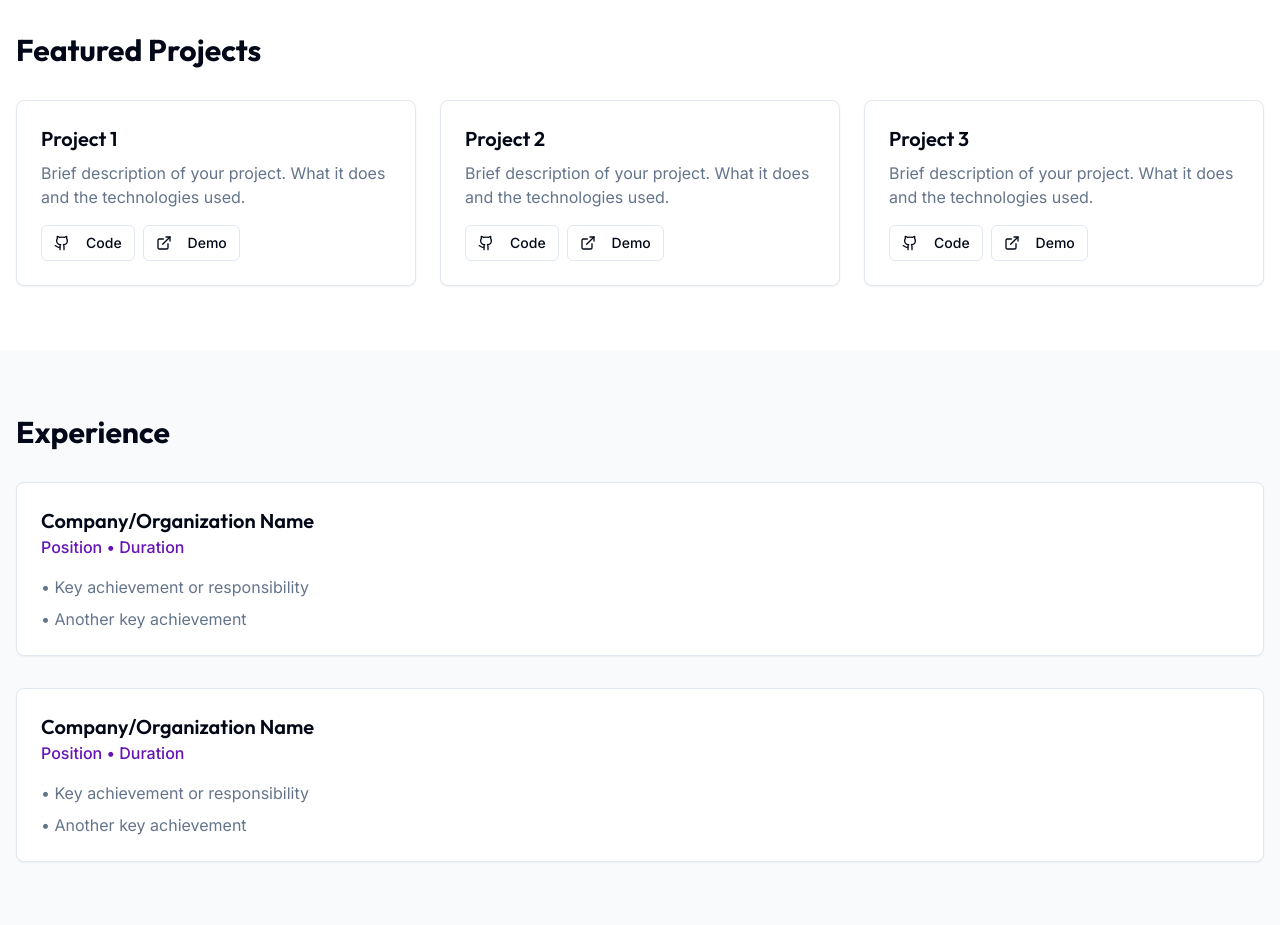
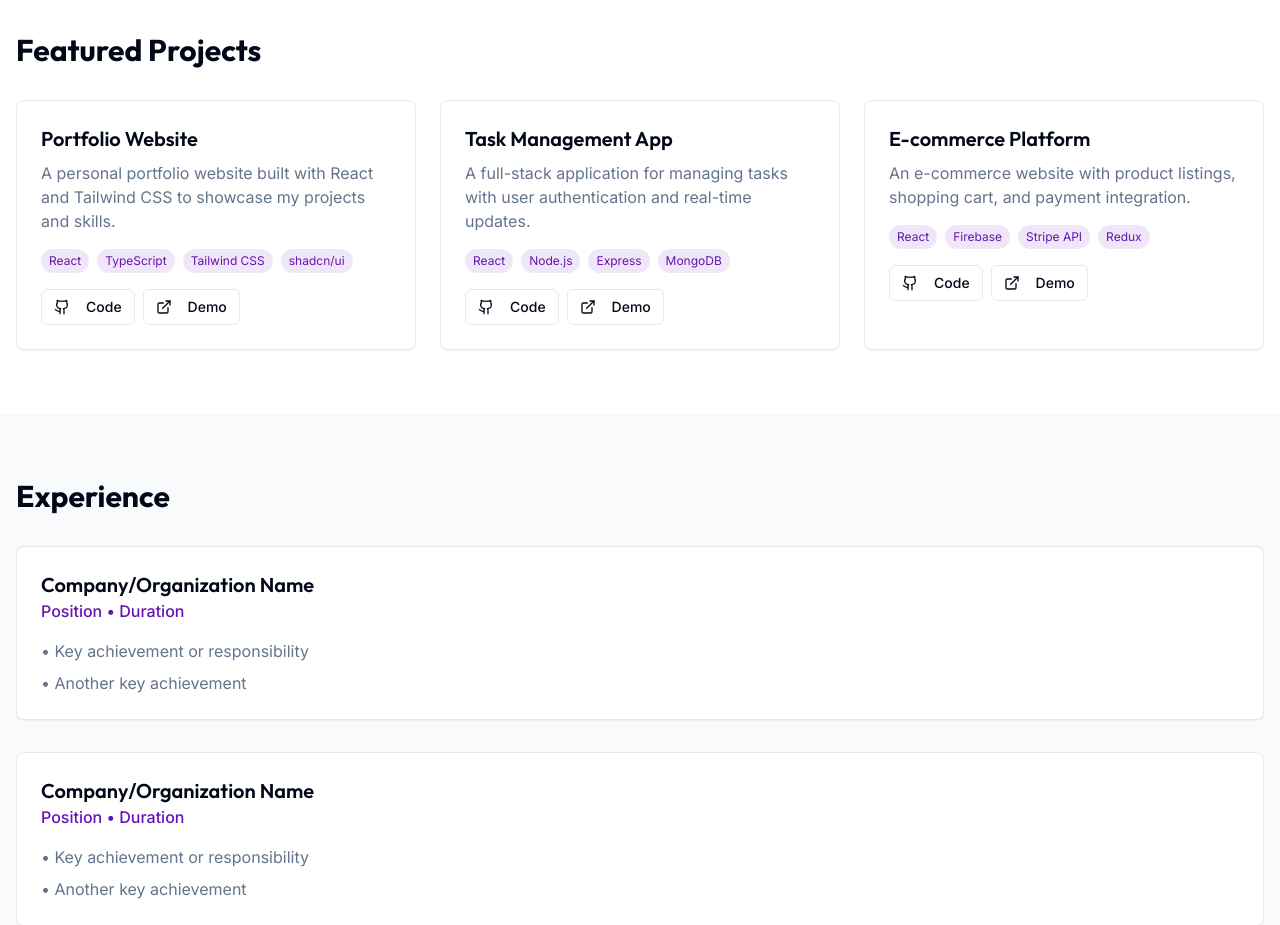
Before and after one commit to aniruddha-10/Aniruddha-Portfolio, a React (Vite) app: page / in a window 1280 px wide. Shown: the part 860-1785 px from the top of the page. Built offline with nearby package versions, Linux system fonts and the light colour scheme.

Commit message:
Update project section
Modify the project section to allow for individual project descriptions.

```diff
--- a/src/pages/Index.tsx
+++ b/src/pages/Index.tsx
@@ -1,4 +1,3 @@
-
 import { Github, Linkedin, Mail, ExternalLink } from 'lucide-react';
 import Navigation from '@/components/Navigation';
 import { Button } from '@/components/ui/button';
@@ -15,6 +14,33 @@ const Index = () => {
       });
     }
   };
+
+  const projects = [
+    {
+      id: 1,
+      title: "Portfolio Website",
+      description: "A personal portfolio website built with React and Tailwind CSS to showcase my projects and skills.",
+      technologies: ["React", "TypeScript", "Tailwind CSS", "shadcn/ui"],
+      githubLink: "https://github.com/your-username/portfolio",
+      demoLink: "https://your-portfolio-url.com",
+    },
+    {
+      id: 2,
+      title: "Task Management App",
+      description: "A full-stack application for managing tasks with user authentication and real-time updates.",
+      technologies: ["React", "Node.js", "Express", "MongoDB"],
+      githubLink: "https://github.com/your-username/task-manager",
+      demoLink: "https://your-task-app-url.com",
+    },
+    {
+      id: 3,
+      title: "E-commerce Platform",
+      description: "An e-commerce website with product listings, shopping cart, and payment integration.",
+      technologies: ["React", "Firebase", "Stripe API", "Redux"],
+      githubLink: "https://github.com/your-username/ecommerce",
+      demoLink: "https://your-ecommerce-url.com",
+    },
+  ];
 
   return (
     <div className="min-h-screen bg-background">
@@ -83,19 +109,26 @@ const Index = () => {
         <div className="max-w-7xl mx-auto px-4">
           <h2 className="font-heading text-3xl font-bold mb-8">Featured Projects</h2>
           <div className="grid md:grid-cols-2 lg:grid-cols-3 gap-6">
-            {[1, 2, 3].map((project) => (
-              <Card key={project} className="group hover:shadow-lg transition-all">
+            {projects.map((project) => (
+              <Card key={project.id} className="group hover:shadow-lg transition-all">
                 <div className="p-6">
-                  <h3 className="font-heading text-xl font-semibold mb-2">Project {project}</h3>
+                  <h3 className="font-heading text-xl font-semibold mb-2">{project.title}</h3>
                   <p className="text-muted-foreground mb-4">
-                    Brief description of your project. What it does and the technologies used.
+                    {project.description}
                   </p>
+                  <div className="flex flex-wrap gap-2 mb-4">
+                    {project.technologies.map((tech) => (
+                      <span key={tech} className="px-2 py-1 bg-primary/10 text-primary rounded-full text-xs">
+                        {tech}
+                      </span>
+                    ))}
+                  </div>
                   <div className="flex items-center gap-2">
-                    <Button variant="outline" size="sm">
+                    <Button variant="outline" size="sm" onClick={() => window.open(project.githubLink, '_blank')}>
                       <Github className="h-4 w-4 mr-2" />
                       Code
                     </Button>
-                    <Button variant="outline" size="sm">
+                    <Button variant="outline" size="sm" onClick={() => window.open(project.demoLink, '_blank')}>
                       <ExternalLink className="h-4 w-4 mr-2" />
                       Demo
                     </Button>
```
